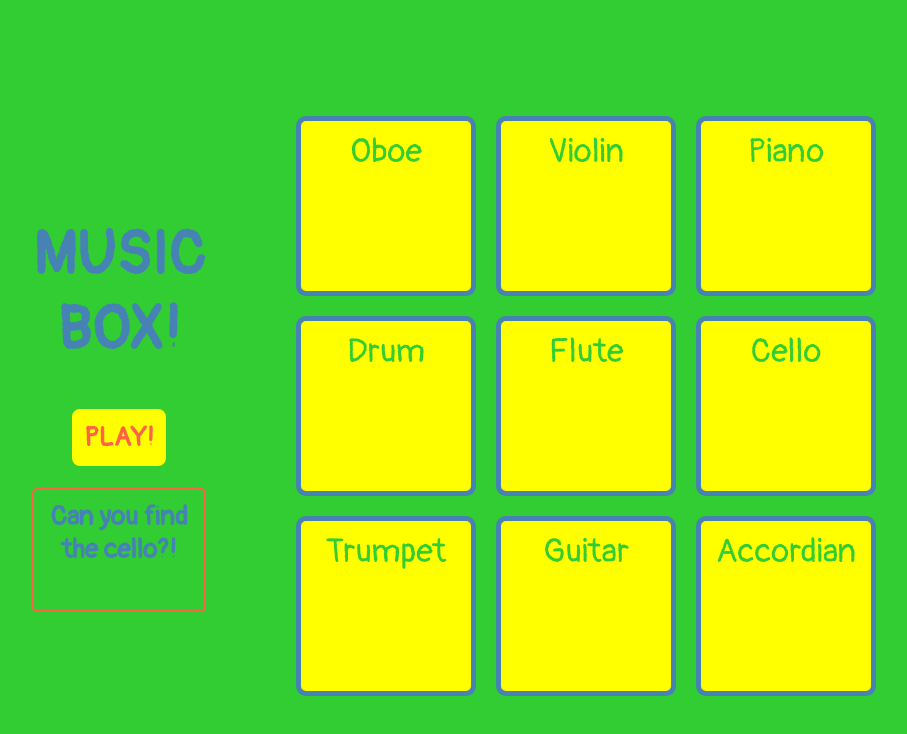
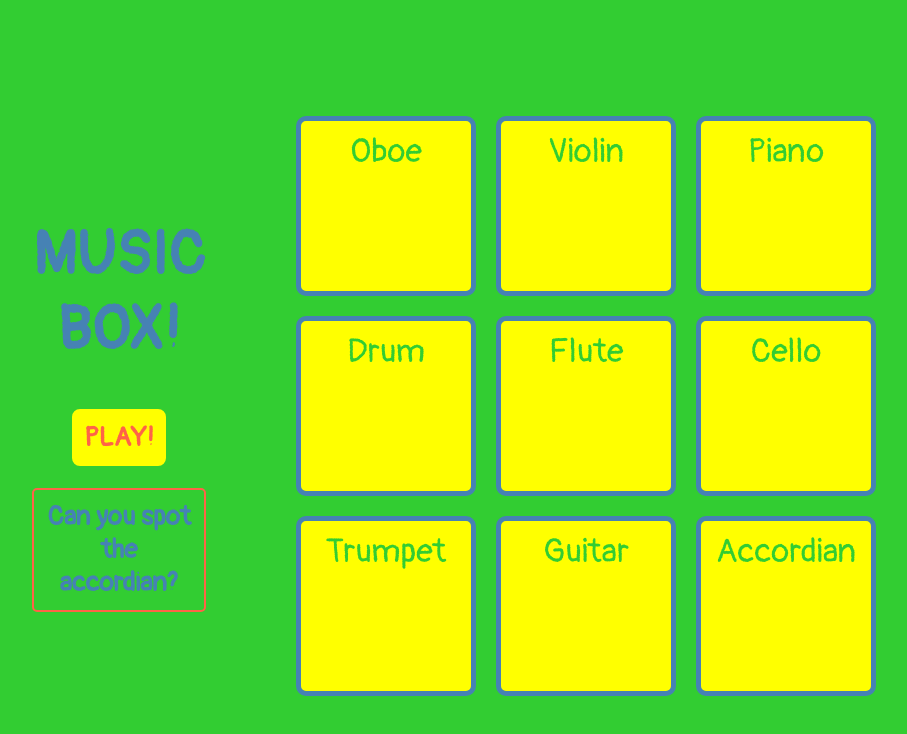
Before and after one commit to ruthierutho/music-box-react, a React (Create React App) app: page / in a window 1280 px wide. Both pictures are taken after a click on the button "PLAY!". Shown: the top 734 px of the page, without its empty margins (122-1029 px from the left). Built offline with nearby package versions, Linux system fonts and the light colour scheme.

Commit message:
game logic working

```diff
--- a/src/components/GameWords.js
+++ b/src/components/GameWords.js
@@ -1,12 +1,26 @@
 import React from 'react';
 
-const GameWords = ({ selectedQuestion }) => {
+const GameWords = ({ selectedQuestion, selectedInstrument}) => {
+
+    const stuff =
+
+        selectedQuestion === null && selectedInstrument === null ?
+        <h3 className="game-words">PRESS <br></br>PLAY!</h3>
+        : selectedQuestion !== null && selectedInstrument === null ?
+        <h2 className="game-words">{selectedQuestion.question}</h2>
+        : selectedInstrument !== null && selectedInstrument.name === selectedQuestion.answer ?
+        <h3 className="game-words">Well Done! {selectedInstrument.name} = {selectedQuestion.answer}</h3>
+        : selectedInstrument !== null && selectedInstrument.name !== selectedQuestion.answer ?
+        <h2 className="game-words"> Try Again! </h2>
+        : ""
+
+
 
     return (
 
-        selectedQuestion === null ?
-        <h3 className="game-words">Press <br></br>Play!</h3>
-        : <h2 className="game-words">{selectedQuestion.question}!</h2>
+
+        stuff
+
 
     )
 
--- a/src/containers/MusicBox.js
+++ b/src/containers/MusicBox.js
@@ -54,9 +54,13 @@ function MusicBox() {
     const [selectedInstrument, setSelectedInstrument] = useState(null);
     const [questions, setQuestions] = useState(
         [
-            {id:0, question:"Find the piano!", answer:"piano"},
-            {id:1, question:"Click the flute!", answer:"flute"},
-            {id:2, question:"Can you find the cello?", answer:"cello"}
+            {id:0, question:"Find the piano!", answer:"Piano"},
+            {id:1, question:"Click the flute!", answer:"Flute"},
+            {id:2, question:"Can you find the cello?", answer:"Cello"},
+            {id:3, question:"Where is the trumpet?", answer:"Trumpet"},
+            {id:4, question:"Find the oboe!", answer:"Oboe"},
+            {id:5, question:"Can you spot the accordian?", answer:"Accordian"}
+
         ])
     const [selectedQuestion, setSelectedQuestion] = useState(null);
 
@@ -66,6 +70,7 @@ function MusicBox() {
     }
 
     const pressPlay = () => {
+        setSelectedInstrument(null);
         const randomQ = questions[Math.floor(Math.random() * questions.length)];
         setSelectedQuestion(randomQ);
     }
@@ -78,7 +83,7 @@ function MusicBox() {
             <div className="side-bar">
                 <Title ></Title>
                 <GameButton pressPlay={pressPlay}></GameButton>
-                <GameWords selectedQuestion={selectedQuestion}></GameWords>
+                <GameWords selectedQuestion={selectedQuestion} selectedInstrument={selectedInstrument}></GameWords>
             </div>
             <InstrumentList instrumentClick={instrumentClick} instruments={instruments}></InstrumentList>
 
```
